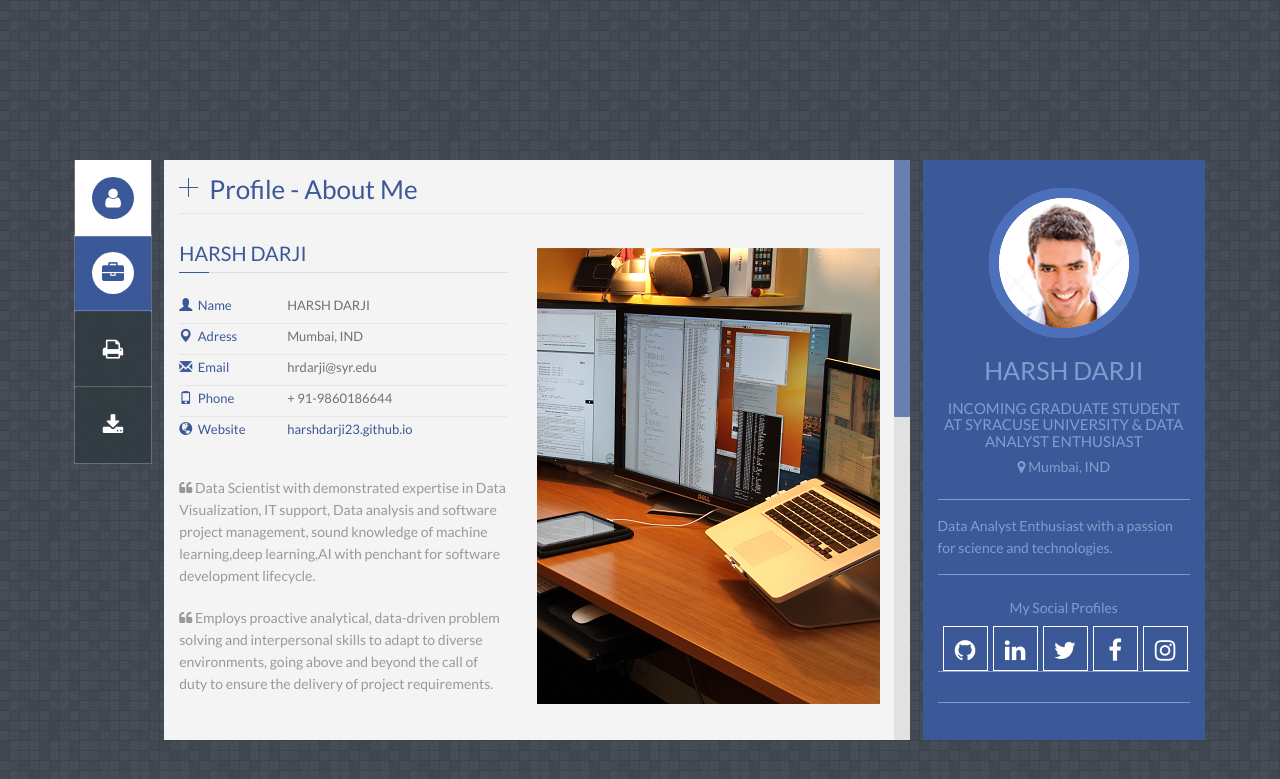
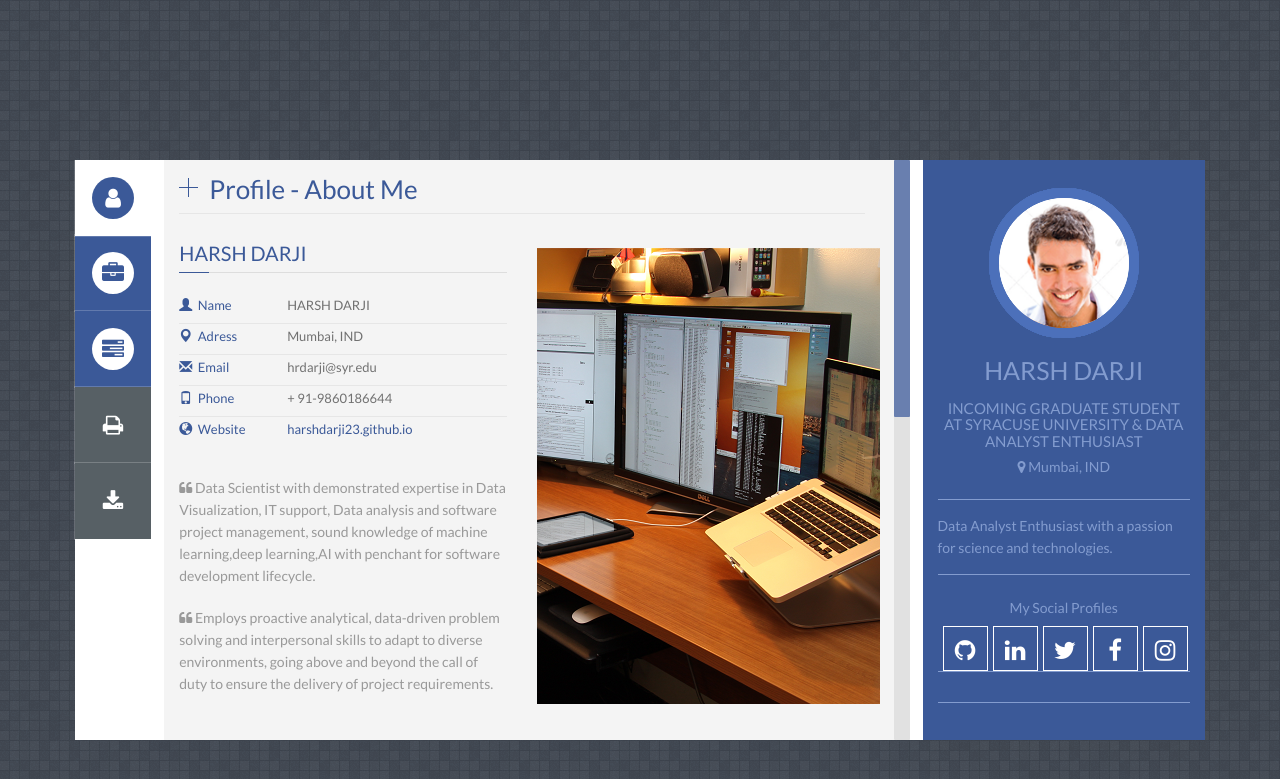
Before and after one commit to harshdarji23/harshdarji23.github.io, a Jekyll site: the page built from index.html, in a window 1280 px wide. Shown: the top 779 px of the page. Built offline with Jekyll 4.4.1, drawn with Linux system fonts in a browser that asks for light colours.

Commit message:
please work

```diff
--- a/index.html
+++ b/index.html
@@ -134,10 +134,10 @@
         </li>
 
 
-        <!--li class="tabs-resume hi-icon-wrap hi-icon-effect-5 hi-icon-effect-5a" data-tab-name="resume">
+        <li class="tabs-resume hi-icon-wrap hi-icon-effect-5 hi-icon-effect-5a" data-tab-name="resume">
             <span class="tite-list">resume</span>
             <i class="fa fa-tasks icon_menu"></i>
-        </li-->
+        </li>
 
         <!--li class="tabs-blog hi-icon-wrap hi-icon-effect-5 hi-icon-effect-5a" data-tab-name="blog">
             <span class="tite-list">blog</span>
@@ -159,7 +159,7 @@
 <!-- resp-tabs-container -->
 <div class="resp-tabs-container">
     {% include /profile.html %}
-
+	 {% include /cv.html %}
 
     {% include /portfolio.html %}
 
```
Also changed, not shown: 1 other file.
